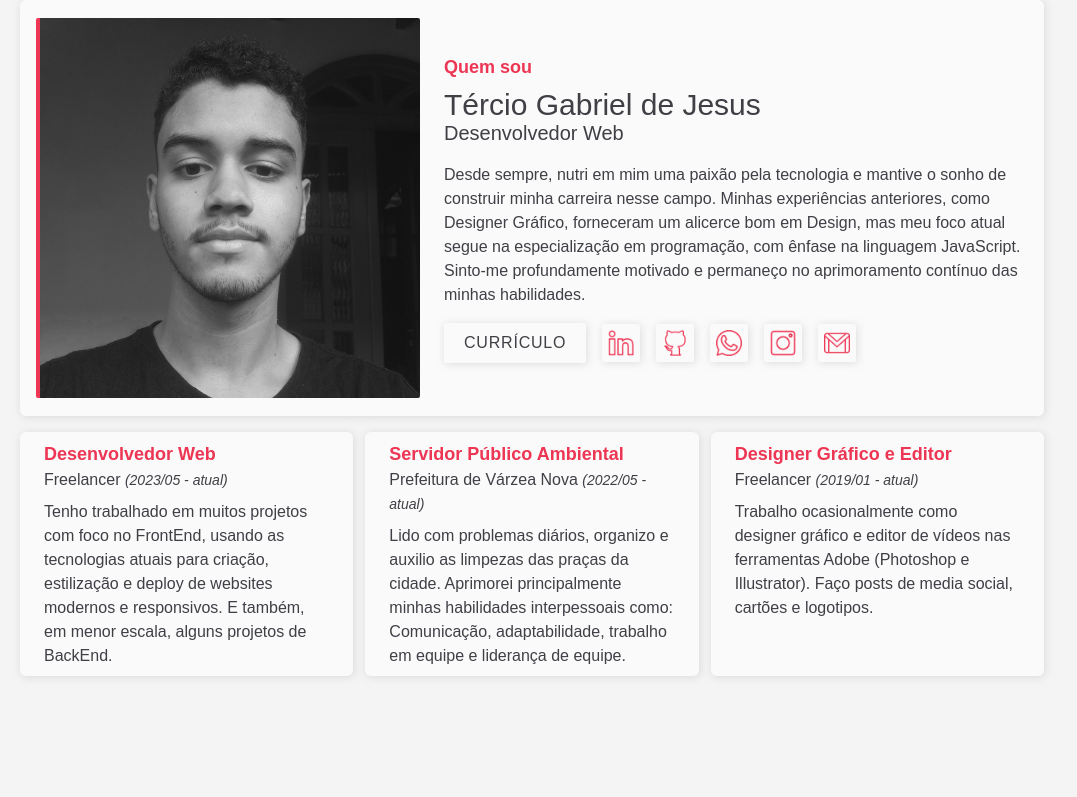
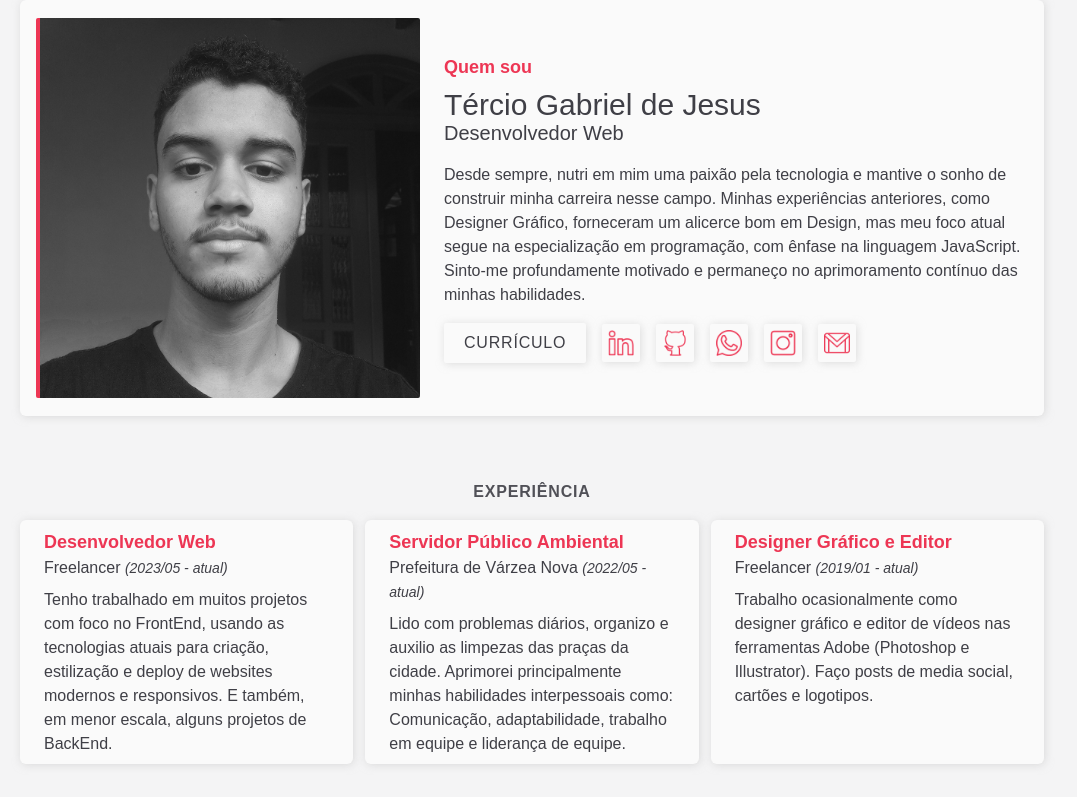
Before and after one commit to tercioo-gabriel/portfolio-in-react, a Next.js app: page / in a window 1280 px wide. Shown: the part 944-1741 px from the top of the page, without its empty margins (108-1185 px from the left). Built offline with nearby package versions, Linux system fonts and the light colour scheme.

Commit message:
experience

```diff
--- a/src/components/Main/AboutMe/About.tsx
+++ b/src/components/Main/AboutMe/About.tsx
@@ -4,7 +4,7 @@ const AboutMe = ()=> {
  return(
   <div id="about-me" className="flex flex-col items-center mx-0">
 
-    <div className="flex flex-col p-4 w-full xs:max-w-screen-lg bg-zinc-50 dark:bg-zinc-850 rounded-none xs:rounded-md drop-shadow-buttonDrop dark:drop-shadow-buttonDropDark mt-10 sm:mt-12 sm:w-4/5">
+    <div className="flex flex-col p-4 w-full xs:max-w-screen-lg bg-zinc-50 dark:bg-zinc-850 rounded-none xs:rounded-md drop-shadow-buttonDrop dark:drop-shadow-buttonDropDark mt-10 mb-16 sm:mt-12 sm:w-4/5">
 
       <div className="flex flex-col lg:flex-row gap-3 lg:gap-6">
         <div className="flex justify-center">
@@ -44,7 +44,7 @@ const AboutMe = ()=> {
       </div>
     </div>
 
-
+    <h4 className="font-semibold uppercase tracking-wider opacity-90">Experiência</h4>
 
     <div className="flex flex-col mt-2 rounded-none md:flex-row sm:mt-4 sm:w-4/5 sm:rounded-md xs:max-w-screen-lg sm:gap-3">
       <div className="text-center w-full py-3 px-3 bg-zinc-50 dark:bg-zinc-850 text-sm drop-shadow-buttonDrop dark:drop-shadow-buttonDropDark md:w-1/3 xs:text-left sm:rounded-md sm:text-base sm:py-2 sm:px-6 hover:scale-105 transition-all duration-300">
@@ -72,35 +72,6 @@ const AboutMe = ()=> {
         <p>Trabalho ocasionalmente como designer gráfico e editor de vídeos nas ferramentas Adobe (Photoshop e Illustrator). Faço posts de media social, cartões e logotipos.</p>
       </div>
     </div>
-
-    {/* <div className="flex flex-col mt-2 w-full rounded-none sm:mt-4 sm:w-4/5 sm:gap-2 sm:flex-row sm:justify-center xs:rounded-md xs:max-w-screen-lg">
-      <div className="flex flex-col text-center py-3 px-3 bg-zinc-50 dark:bg-zinc-850 text-sm drop-shadow-buttonDrop dark:drop-shadow-buttonDropDark sm:rounded-md md:w-1/3 sm:text-base sm:py-2 sm:px-6 xs:text-left">
-
-        <h4 className="font-semibold text-redPink text-base sm:text-lg">Engenharia da Computação</h4>
-
-        <p className="font-medium mb-2">Faculdade Descomplica <span className="italic text-sm">(2022-2027)</span></p>
-
-        <div className="italic">
-          <p>- Programming Basics</p>
-          <p>- Arquitetura e Organização de Computadores</p>
-          <p>- DB Developer</p>
-        </div>
-      </div>
-
-      <div className="flex flex-col text-center py-3 px-3 bg-zinc-50 dark:bg-zinc-850 text-sm drop-shadow-buttonDrop dark:drop-shadow-buttonDropDark sm:rounded-md md:w-1/3 sm:text-base sm:py-2 sm:px-6 xs:text-left">
-
-        <h4 className="font-semibold text-redPink text-base sm:text-lg">Certificações FullStack</h4>
-
-        <p className="font-medium mb-2">B7Web, DankiCode e Dev Samurai <span className="italic text-sm">(2022-2024)</span></p>
-
-        <div className="italic">
-          <p>- JavaScript e TypeScript</p>
-          <p>- ReactJs</p>
-          <p>- HTML5 e CSS3</p>
-          <p>- Banco de Dados</p>
-        </div>
-      </div>
-    </div> */}
   </div>
  )
 }
```
